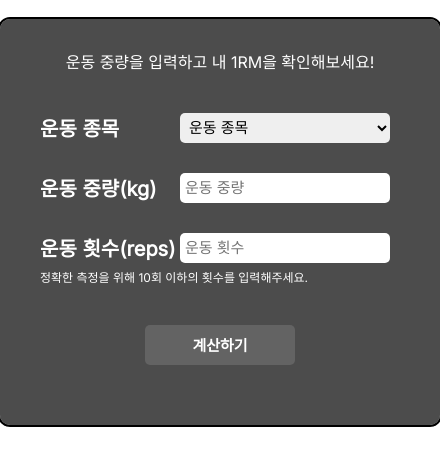
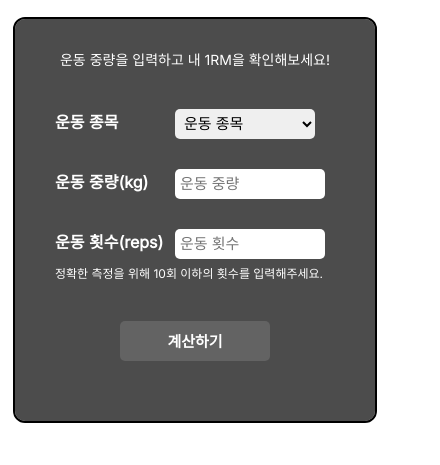
Before and after one commit to hynseok/1rm-calculator, a plain HTML site: page index.html in a window 390 px wide. Shown: the part 83-548 px from the top of the page, 440 px wide, since content can reach past the window. Drawn offline with Linux system fonts and the light colour scheme.

Commit message:
feat(styles): css 반응형 조절

```diff
--- a/style.css
+++ b/style.css
@@ -19,7 +19,7 @@ input{
   padding: 5px;
   font-size: 15px;
   height: 20px;
-  width: 200px;
+  width: 50%;
   outline: none;
 }
 input[type="number"]::-webkit-outer-spin-button,
@@ -34,7 +34,7 @@ select{
   padding: 5px;
   font-size: 15px;
   height: 30px;
-  width: 210px;
+  width: 50%;
   outline: none;
 
 
@@ -72,7 +72,7 @@ button{
 }
 
 #container{
-  width: 400px;
+  width: 40%;
   height: 30%;
   min-width: 400px;
   height: auto;
@@ -82,6 +82,10 @@ button{
   background-color: rgba(0, 0, 0, 0.7);
   outline: 2px solid black;
   border-radius: 10px;
+
+  @media (max-width: 460px){
+    min-width: 320px;
+  }
 }
 
 #comment{
@@ -89,6 +93,10 @@ button{
   padding: 10px;
   color: white;
   font-weight: 500;
+
+  @media (max-width: 460px){
+    font-size: 14px;
+  }
 }
 
 #sub-comment{
@@ -116,7 +124,14 @@ button{
   font-size: 20px;
   font-weight: bold;
   width: 140px;
+
+  @media (max-width: 460px){
+    font-size: 16px;
+    width: 120px;
+  }
+
 }
+
 
 .recommend-comment{
   color: white;
```
